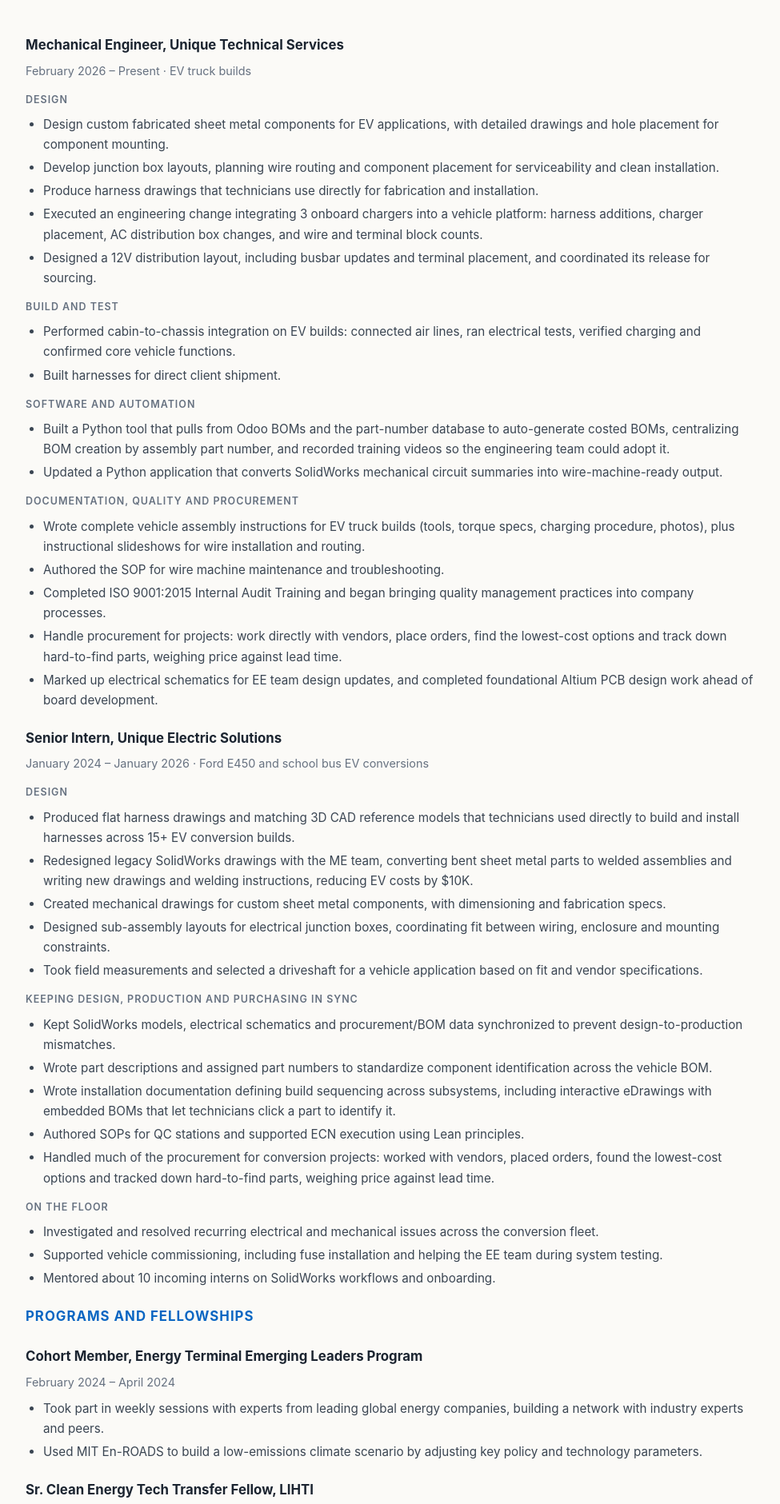
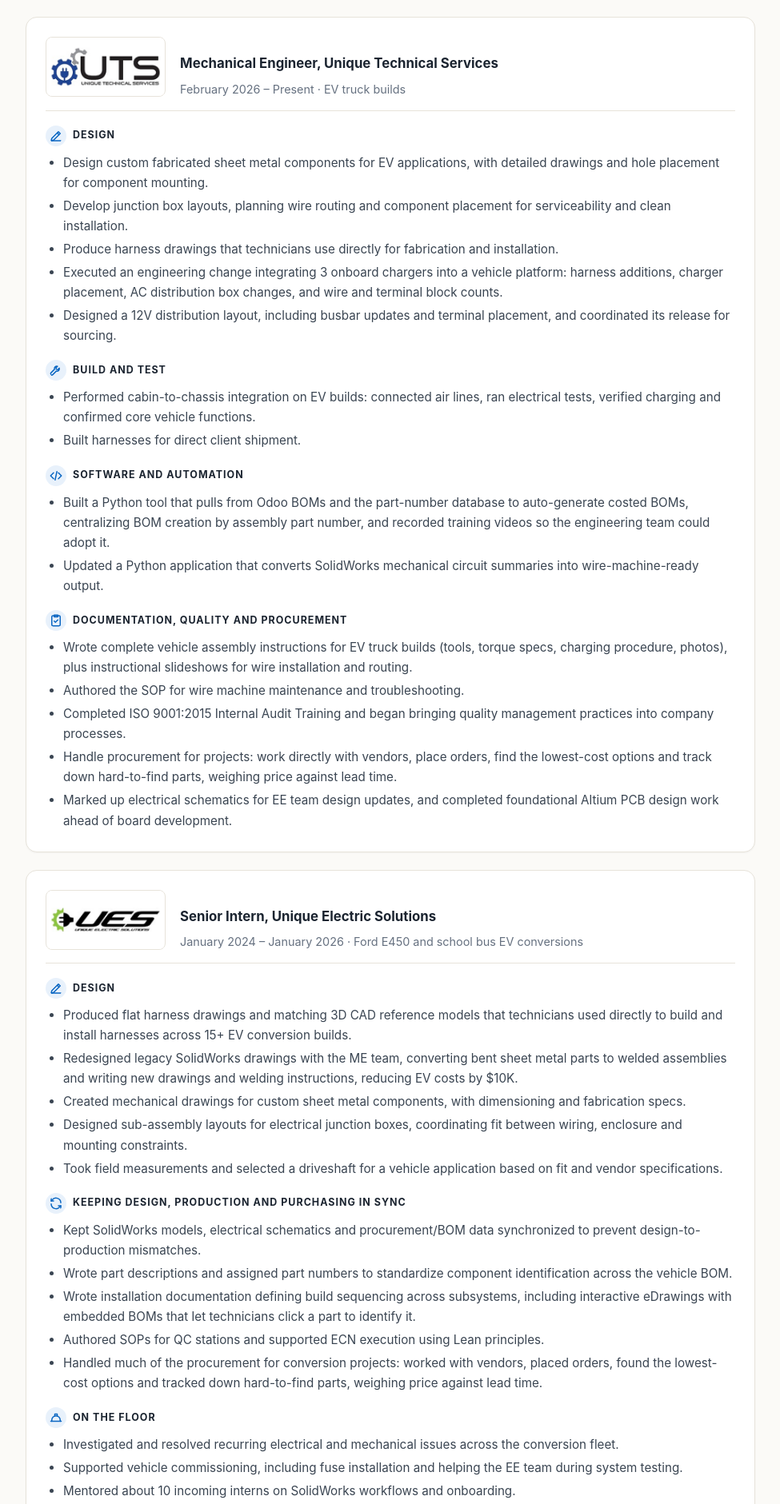
Before and after one commit to sahilaggarwaleng-dev/portfolio, a plain HTML site: page experience.html in a window 1280 px wide. Shown: the part 390-2271 px from the top of the page at 80% size, without its empty margins (152-1127 px from the left). Drawn offline with Linux system fonts and the light colour scheme.

Commit message:
Add company logos and theme icons to experience page
Co-Authored-By: Claude Opus 5.5 <noreply@anthropic.com>
Claude-Session: https://claude.ai/code/session_01QMu2Z4EqaTLqAz725Qqsfs

```diff
--- a/experience.html
+++ b/experience.html
@@ -42,10 +42,15 @@
   <p class="cta"><a class="btn primary" href="Sahil-Aggarwal-Resume.pdf">Download resume (PDF)</a></p>
 
   <section id="experience" class="exp-full">
-      <div class="job">
+      <div class="job job-card">
+        <div class="job-head">
+          <img class="job-logo" src="images/logos/uts.png" width="160" height="80" loading="lazy" alt="Unique Technical Services logo">
+          <div>
             <h3>Mechanical Engineer, Unique Technical Services</h3>
             <div class="meta">February 2026 &ndash; Present &middot; EV truck builds</div>
-        <h4 class="sub-label">Design</h4>
+          </div>
+        </div>
+        <h4 class="sub-label"><svg class="icon" viewBox="0 0 24 24" aria-hidden="true"><path d="M4 20l1-4L16 5l3 3L8 19z"/><path d="M14 7l3 3"/><path d="M4 20h16"/></svg>Design</h4>
         <ul>
           <li>Design custom fabricated sheet metal components for EV applications, with detailed drawings and hole placement for component mounting.</li>
           <li>Develop junction box layouts, planning wire routing and component placement for serviceability and clean installation.</li>
@@ -53,17 +58,17 @@
           <li>Executed an engineering change integrating 3 onboard chargers into a vehicle platform: harness additions, charger placement, AC distribution box changes, and wire and terminal block counts.</li>
           <li>Designed a 12V distribution layout, including busbar updates and terminal placement, and coordinated its release for sourcing.</li>
         </ul>
-        <h4 class="sub-label">Build and test</h4>
+        <h4 class="sub-label"><svg class="icon" viewBox="0 0 24 24" aria-hidden="true"><path d="M14.5 5.5a4 4 0 0 0-5 5L3.5 16.5a2 2 0 0 0 3 3l6-6a4 4 0 0 0 5-5l-2.5 2.5-2.5-.5-.5-2.5z"/></svg>Build and test</h4>
         <ul>
           <li>Performed cabin-to-chassis integration on EV builds: connected air lines, ran electrical tests, verified charging and confirmed core vehicle functions.</li>
           <li>Built harnesses for direct client shipment.</li>
         </ul>
-        <h4 class="sub-label">Software and automation</h4>
+        <h4 class="sub-label"><svg class="icon" viewBox="0 0 24 24" aria-hidden="true"><path d="M8 7l-5 5 5 5"/><path d="M16 7l5 5-5 5"/><path d="M13.5 5l-3 14"/></svg>Software and automation</h4>
         <ul>
           <li>Built a Python tool that pulls from Odoo BOMs and the part-number database to auto-generate costed BOMs, centralizing BOM creation by assembly part number, and recorded training videos so the engineering team could adopt it.</li>
           <li>Updated a Python application that converts SolidWorks mechanical circuit summaries into wire-machine-ready output.</li>
         </ul>
-        <h4 class="sub-label">Documentation, quality and procurement</h4>
+        <h4 class="sub-label"><svg class="icon" viewBox="0 0 24 24" aria-hidden="true"><rect x="5" y="4" width="14" height="17" rx="2"/><path d="M9 3h6v3H9z"/><path d="M9 13l2 2 4-4"/></svg>Documentation, quality and procurement</h4>
         <ul>
           <li>Wrote complete vehicle assembly instructions for EV truck builds (tools, torque specs, charging procedure, photos), plus instructional slideshows for wire installation and routing.</li>
           <li>Authored the SOP for wire machine maintenance and troubleshooting.</li>
@@ -72,10 +77,15 @@
           <li>Marked up electrical schematics for EE team design updates, and completed foundational Altium PCB design work ahead of board development.</li>
         </ul>
       </div>
-      <div class="job">
+      <div class="job job-card">
+        <div class="job-head">
+          <img class="job-logo" src="images/logos/ues.png" width="160" height="80" loading="lazy" alt="Unique Electric Solutions logo">
+          <div>
             <h3>Senior Intern, Unique Electric Solutions</h3>
             <div class="meta">January 2024 &ndash; January 2026 &middot; Ford E450 and school bus EV conversions</div>
-        <h4 class="sub-label">Design</h4>
+          </div>
+        </div>
+        <h4 class="sub-label"><svg class="icon" viewBox="0 0 24 24" aria-hidden="true"><path d="M4 20l1-4L16 5l3 3L8 19z"/><path d="M14 7l3 3"/><path d="M4 20h16"/></svg>Design</h4>
         <ul>
           <li>Produced flat harness drawings and matching 3D CAD reference models that technicians used directly to build and install harnesses across 15+ EV conversion builds.</li>
           <li>Redesigned legacy SolidWorks drawings with the ME team, converting bent sheet metal parts to welded assemblies and writing new drawings and welding instructions, reducing EV costs by $10K.</li>
@@ -83,7 +93,7 @@
           <li>Designed sub-assembly layouts for electrical junction boxes, coordinating fit between wiring, enclosure and mounting constraints.</li>
           <li>Took field measurements and selected a driveshaft for a vehicle application based on fit and vendor specifications.</li>
         </ul>
-        <h4 class="sub-label">Keeping design, production and purchasing in sync</h4>
+        <h4 class="sub-label"><svg class="icon" viewBox="0 0 24 24" aria-hidden="true"><path d="M20 11a8 8 0 0 0-14.5-4.5L4 8"/><path d="M4 4v4h4"/><path d="M4 13a8 8 0 0 0 14.5 4.5L20 16"/><path d="M20 20v-4h-4"/></svg>Keeping design, production and purchasing in sync</h4>
         <ul>
           <li>Kept SolidWorks models, electrical schematics and procurement/BOM data synchronized to prevent design-to-production mismatches.</li>
           <li>Wrote part descriptions and assigned part numbers to standardize component identification across the vehicle BOM.</li>
@@ -91,7 +101,7 @@
           <li>Authored SOPs for QC stations and supported ECN execution using Lean principles.</li>
           <li>Handled much of the procurement for conversion projects: worked with vendors, placed orders, found the lowest-cost options and tracked down hard-to-find parts, weighing price against lead time.</li>
         </ul>
-        <h4 class="sub-label">On the floor</h4>
+        <h4 class="sub-label"><svg class="icon" viewBox="0 0 24 24" aria-hidden="true"><path d="M3 18h18"/><path d="M5 18v-2a7 7 0 0 1 14 0v2"/><path d="M10 9.5V6h4v3.5"/></svg>On the floor</h4>
         <ul>
           <li>Investigated and resolved recurring electrical and mechanical issues across the conversion fleet.</li>
           <li>Supported vehicle commissioning, including fuse installation and helping the EE team during system testing.</li>
@@ -100,17 +110,27 @@
       </div>
 
       <h3 class="group">Programs and fellowships</h3>
-      <div class="job">
+      <div class="job job-card">
+        <div class="job-head">
+          <img class="job-logo" src="images/logos/energy-terminal.png" width="160" height="80" loading="lazy" alt="Energy Terminal logo">
+          <div>
             <h3>Cohort Member, Energy Terminal Emerging Leaders Program</h3>
             <div class="meta">February 2024 &ndash; April 2024</div>
+          </div>
+        </div>
         <ul>
           <li>Took part in weekly sessions with experts from leading global energy companies, building a network with industry experts and peers.</li>
           <li>Used MIT En-ROADS to build a low-emissions climate scenario by adjusting key policy and technology parameters.</li>
         </ul>
       </div>
-      <div class="job">
+      <div class="job job-card">
+        <div class="job-head">
+          <img class="job-logo" src="images/logos/lihti.png" width="160" height="80" loading="lazy" alt="Long Island High Tech Incubator (LIHTI) logo">
+          <div>
             <h3>Sr. Clean Energy Tech Transfer Fellow, LIHTI</h3>
             <div class="meta">January 2023 &ndash; March 2024</div>
+          </div>
+        </div>
         <ul>
           <li>Researched clean energy patents with a focus on green hydrogen production, identifying key innovations and opportunities for advancement.</li>
           <li>Spoke with 50+ experts in the hydrogen space about industry pain points and growth prospects, building a working picture of global hydrogen benchmarks and developments.</li>
--- a/style.css
+++ b/style.css
@@ -93,6 +93,23 @@ header.site nav a:hover { color: var(--text); text-decoration: none; }
   .exp-row .meta { order: -1; }
 }
 .exp-full { border-top: 0; padding-top: 8px; }
+.job-card {
+  background: var(--panel); border: 1px solid var(--line); border-radius: 14px;
+  padding: 22px 24px; margin-bottom: 22px; box-shadow: 0 1px 2px rgba(27, 36, 48, 0.04);
+}
+.job-head { display: flex; align-items: center; gap: 18px; padding-bottom: 14px; margin-bottom: 4px; border-bottom: 1px solid var(--line); }
+.job-logo { width: 150px; height: 75px; object-fit: contain; flex: none; border-radius: 8px; border: 1px solid var(--line); background: #fff; }
+.job-head h3 { margin: 0 0 2px; }
+.sub-label { display: flex; align-items: center; gap: 8px; }
+.icon {
+  width: 26px; height: 26px; padding: 4px; border-radius: 50%; flex: none;
+  background: var(--accent-soft); stroke: var(--accent); fill: none; stroke-width: 2; stroke-linecap: round; stroke-linejoin: round;
+}
+@media (max-width: 560px) {
+  .job-card { padding: 18px 16px; }
+  .job-head { flex-direction: column; align-items: flex-start; gap: 10px; }
+  .job-logo { width: 104px; height: 52px; }
+}
 
 /* Hero highlights */
 .highlights {
@@ -145,7 +162,7 @@ section h2 { font-size: 1.6rem; margin: 0 0 24px; }
 .job { margin-bottom: 22px; }
 .job h3 { margin: 0; font-size: 1.05rem; }
 .job .meta { color: var(--muted); font-size: 0.9rem; }
-h4.sub-label { font-size: 0.78rem; color: var(--muted); text-transform: uppercase; letter-spacing: 1px; margin: 14px 0 0; font-weight: 600; }
+h4.sub-label { font-size: 0.78rem; color: var(--text); text-transform: uppercase; letter-spacing: 1px; margin: 18px 0 2px; font-weight: 700; }
 h3.group { font-size: 0.95rem; color: var(--accent); margin: 32px 0 14px; text-transform: uppercase; letter-spacing: 1px; }
 .job ul { margin: 8px 0 0; padding-left: 20px; color: var(--body); font-size: 0.95rem; }
 .job li { margin-bottom: 4px; }
```
Also changed, not shown: images/logos/energy-terminal.png (added), images/logos/lihti.png (added), images/logos/ues.png (added), images/logos/uts.png (added), 1 other file. Lines whose indentation alone changed are shown as unchanged.
